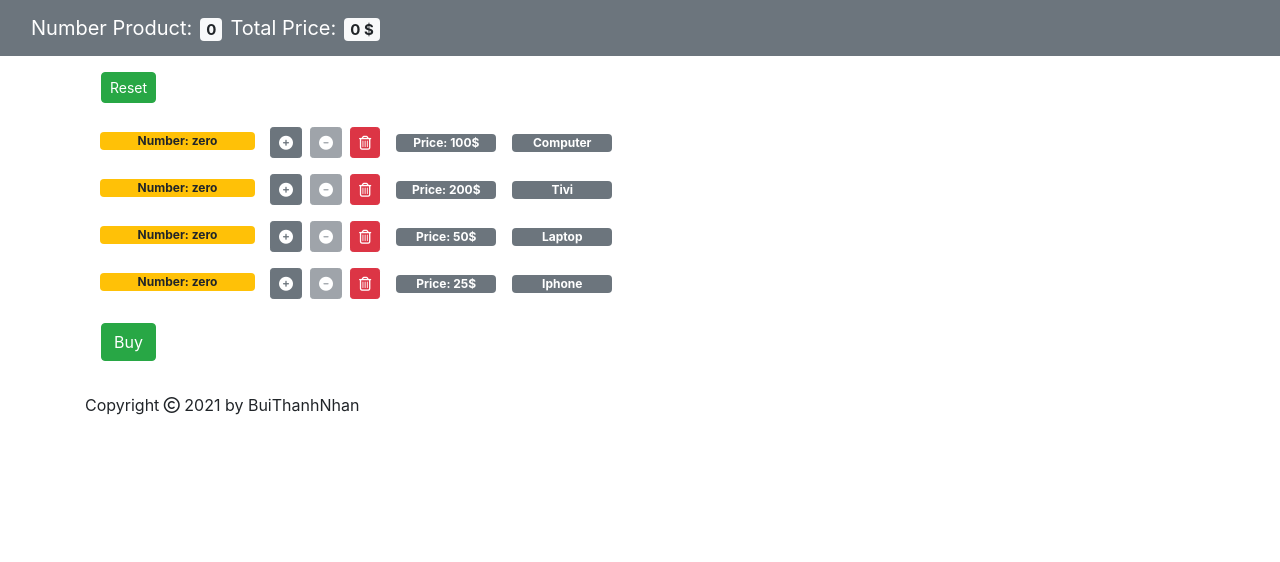
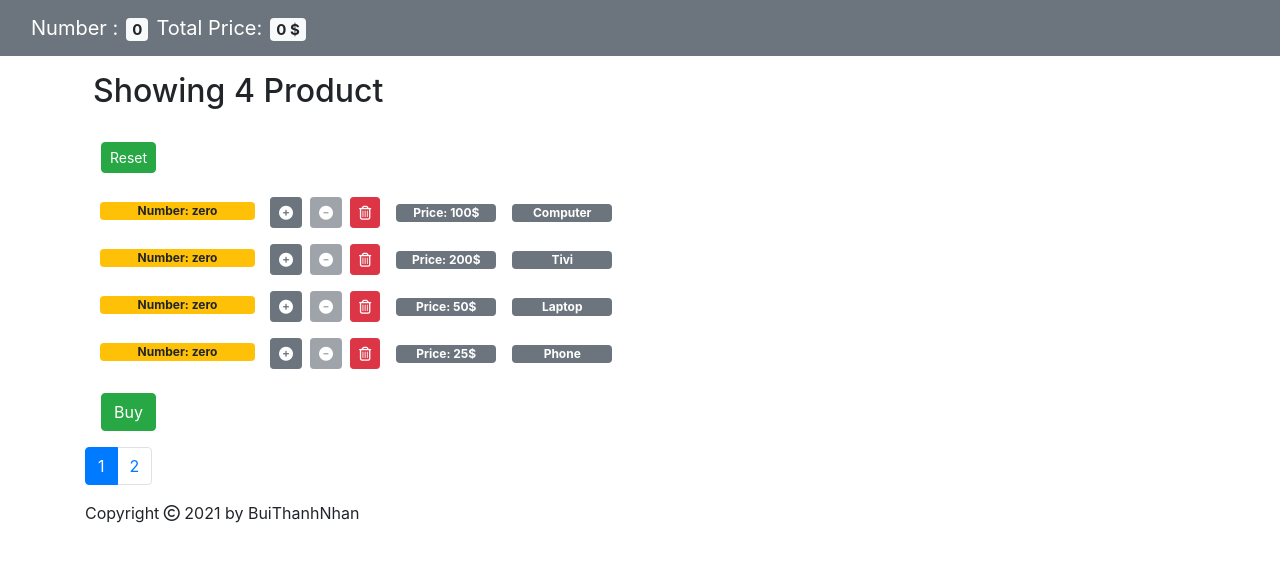
Before and after one commit to buithanhnhan76/counter-app, a React (Create React App) app: page / in a window 1280 px wide. Shown: the top 562 px of the page. Built offline with nearby package versions, Linux system fonts and the light colour scheme.

Commit message:
pagination

```diff
--- a/package.json
+++ b/package.json
@@ -8,6 +8,7 @@
     "@testing-library/user-event": "^12.6.0",
     "bootstrap": "^4.6.0",
     "font-awesome": "^4.7.0",
+    "lodash": "^4.17.21",
     "react": "^17.0.1",
     "react-dom": "^17.0.1",
     "react-scripts": "4.0.1",
--- a/src/App.js
+++ b/src/App.js
@@ -3,6 +3,7 @@ import NavBar from './components/navbar';
 import './App.css';
 import Counters from './components/counters';
 import Footer from './components/footer';
+import Pagination from './components/common/pagination';
 
 class App extends Component {
 // App is the cotainer of counters
@@ -11,8 +12,14 @@ class App extends Component {
         {id:1, number:0, price: 100, type: "Computer"},
         {id:2, number:0, price: 200, type: "Tivi"},
         {id:3, number:0, price: 50, type: "Laptop"},
-        {id:4, number:0, price: 25, type: "Iphone"}
-    ]
+        {id:4, number:0, price: 25, type: "Phone"},
+        {id:5, number:0, price: 120, type: "Computer"},
+        {id:6, number:0, price: 300, type: "Tivi"},
+        {id:7, number:0, price: 10, type: "Laptop"},
+        {id:8, number:0, price: 500, type: "Computer"}
+    ],
+    pageSize: 4,
+    currentPage: 1
 };
 
 // handleIncrement arrow function
@@ -49,6 +56,10 @@ handleReset = () => {
     this.setState({counters});
 };
 
+handlePageChange = (page) => {
+  this.setState({currentPage: page});
+}
+
 caculateSum = (object) => {
   var sum = 0;
   object.forEach(x => {
@@ -67,7 +78,10 @@ caculateSum = (object) => {
     <main className = "container" >
       <Counters onReset={this.handleReset} onIncrement={this.handleIncrement}
       onDecrement={this.handleDecrement} caculateSum={this.caculateSum}
-      onDelete={this.handleDelete} counters ={this.state.counters}></Counters>
+      onDelete={this.handleDelete} counters ={this.state.counters}
+      currentPage={this.state.currentPage} pageSize={this.state.pageSize}></Counters>
+      <Pagination itemsCount={this.state.counters.length} pageSize={this.state.pageSize}
+      onPageChange={this.handlePageChange} currentPage={this.state.currentPage}></Pagination>
     </main>
     <Footer></Footer>
     </React.Fragment>
--- /dev/null
+++ b/src/components/common/pagination.jsx
@@ -0,0 +1,23 @@
+import React from 'react';
+import _ from 'lodash';
+
+const Pagination = props => {
+    const {itemsCount, pageSize, onPageChange, currentPage} = props;
+    const pagesCount = Math.ceil(itemsCount / pageSize);
+    if(pagesCount === 1) return null;
+    const pages = _.range(1, pagesCount + 1);
+    return (
+        <nav>
+            <ul className="pagination" style={{cursor: 'pointer'}}>
+
+                {pages.map(page => (
+                <li className={page === currentPage ? "page-item active":"page-item"}>
+                    <a className="page-link" onClick={() => onPageChange(page)}>{page}</a>
+                </li>))
+                }
+            </ul>
+        </nav>
+     );
+}
+
+export default Pagination;
--- a/src/components/counters.jsx
+++ b/src/components/counters.jsx
@@ -1,12 +1,17 @@
 import React,{Component} from 'react';
 import Counter from './counter';
+import { paginate } from '../utils/paginate';
 
 class Counters extends Component {
     render (){
         // received counters and method by props
-        const {counters,onIncrement,onDecrement,onDelete, onReset, caculateSum} = this.props;
+        const {counters: allMovies,onIncrement,onDecrement,onDelete, onReset, caculateSum, currentPage, pageSize} = this.props;
+        if(allMovies.length === 0)
+        return <h1>There are no products in the database</h1>
+        const counters = paginate(allMovies, currentPage, pageSize);
         return (
         <div>
+            <h2 className="ml-2 my-3">Showing {counters.length} Product</h2>
             <button onClick={onReset}
             className="btn btn-success btn-sm m-3 rounded">Reset</button>
             {/* use map method to create a list of counters */}
--- a/src/components/navbar.jsx
+++ b/src/components/navbar.jsx
@@ -6,7 +6,7 @@ const NavBar = ({totalCounters,totalPrice}) => {
             <nav className="navbar navbar-light bg-secondary">
                 <div className="container-fluid">
                     <div className="navbar-brand text-white">
-                        Number Product:
+                        Number :
                         <span className="badge badge-light mx-2">
                         {totalCounters}
                         </span>
--- /dev/null
+++ b/src/utils/paginate.js
@@ -0,0 +1,6 @@
+import _ from 'lodash';
+
+export function paginate(items, pageNumber, pageSize){
+    const startIndex = (pageNumber - 1) * pageSize;
+    return _(items).slice(startIndex).take(pageSize).value();
+}
```
Also changed, not shown: 2 other files (tests, documents, lock files or other folders).
